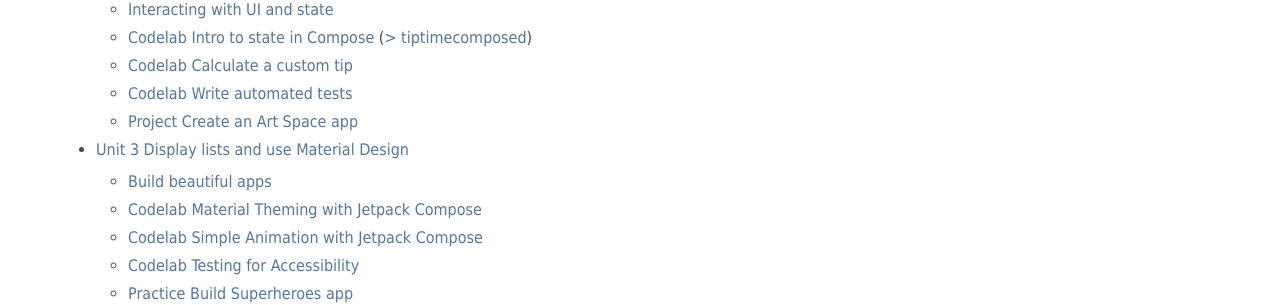
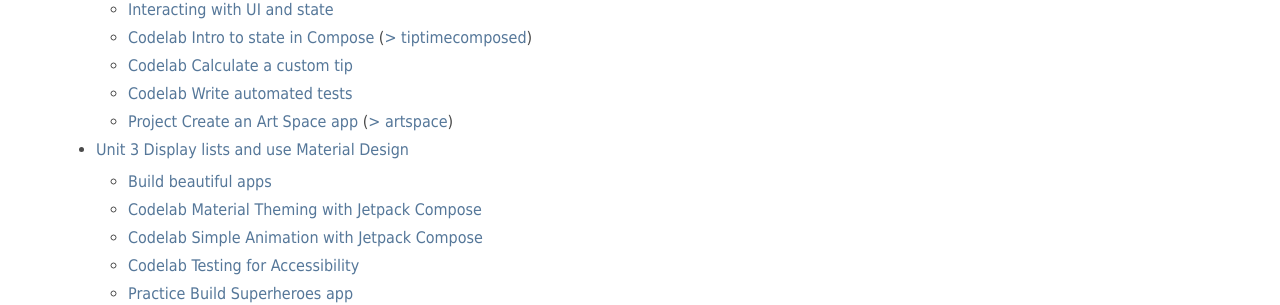
Before and after one commit to mspath/mspath.github.io, a Jekyll site: the page built from courses/android.md, in a window 1280 px wide and 900 px high. Shown: the part 396-701 px from the top of the window. Built offline with Jekyll 4.4.1, drawn with Linux system fonts in a browser that asks for light colours.

Commit message:
add artspace

```diff
--- a/courses/android.md
+++ b/courses/android.md
@@ -14,7 +14,7 @@
   - [Codelab Intro to state in Compose](https://developer.android.com/codelabs/basic-android-kotlin-compose-using-state) ([> tiptimecomposed](https://github.com/mspath/tiptimecomposed))
   - [Codelab Calculate a custom tip](https://developer.android.com/codelabs/basic-android-kotlin-compose-calculate-tip)
   - [Codelab Write automated tests](https://developer.android.com/codelabs/basic-android-kotlin-compose-write-automated-tests)
-  - [Project Create an Art Space app](https://developer.android.com/codelabs/basic-android-kotlin-compose-art-space)
+  - [Project Create an Art Space app](https://developer.android.com/codelabs/basic-android-kotlin-compose-art-space) ([> artspace](https://github.com/mspath/artspace))
 
 - [Unit 3 Display lists and use Material Design](https://developer.android.com/courses/android-basics-compose/unit-3)
   - [Build beautiful apps](https://developer.android.com/courses/pathways/android-basics-compose-unit-3-pathway-3)
```
